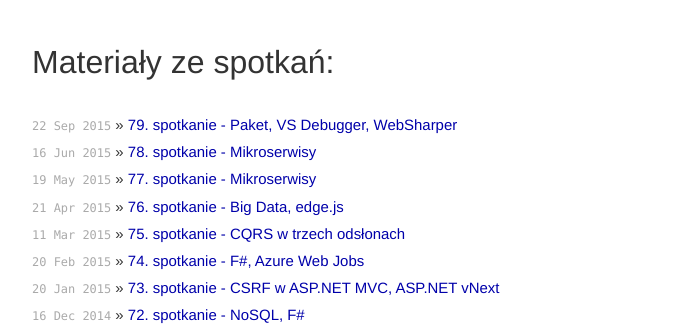
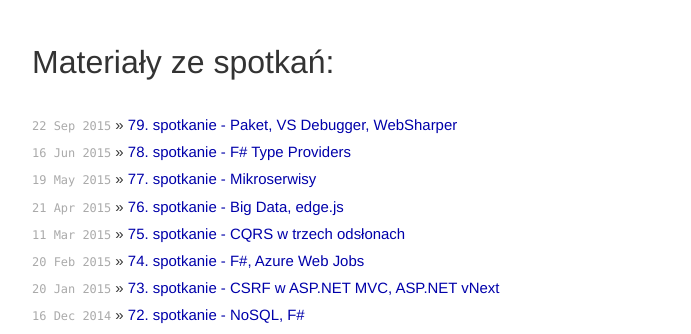
Before and after one commit to wrocnet/wrocnet.github.io, a Jekyll site: the page built from index.html, in a window 1280 px wide. Shown: the part 500-834 px from the top of the page, without its empty margins (294-985 px from the left). Built offline with Jekyll 4.4.1, drawn with Linux system fonts in a browser that asks for light colours; nearby versions of some CDN libraries; Markdown is read by kramdown in place of the engine named in the settings.

Commit message:
zły tytuł spotkania

```diff
--- a/_posts/2015-06-16-78-spotkanie-wroclawskiej-grupy-net.md
+++ b/_posts/2015-06-16-78-spotkanie-wroclawskiej-grupy-net.md
@@ -1,6 +1,6 @@
 ---
 layout: meetup
-title: 78. spotkanie - Mikroserwisy
+title: 78. spotkanie - F# Type Providers
 meetupno: 78
 ---
 
```
